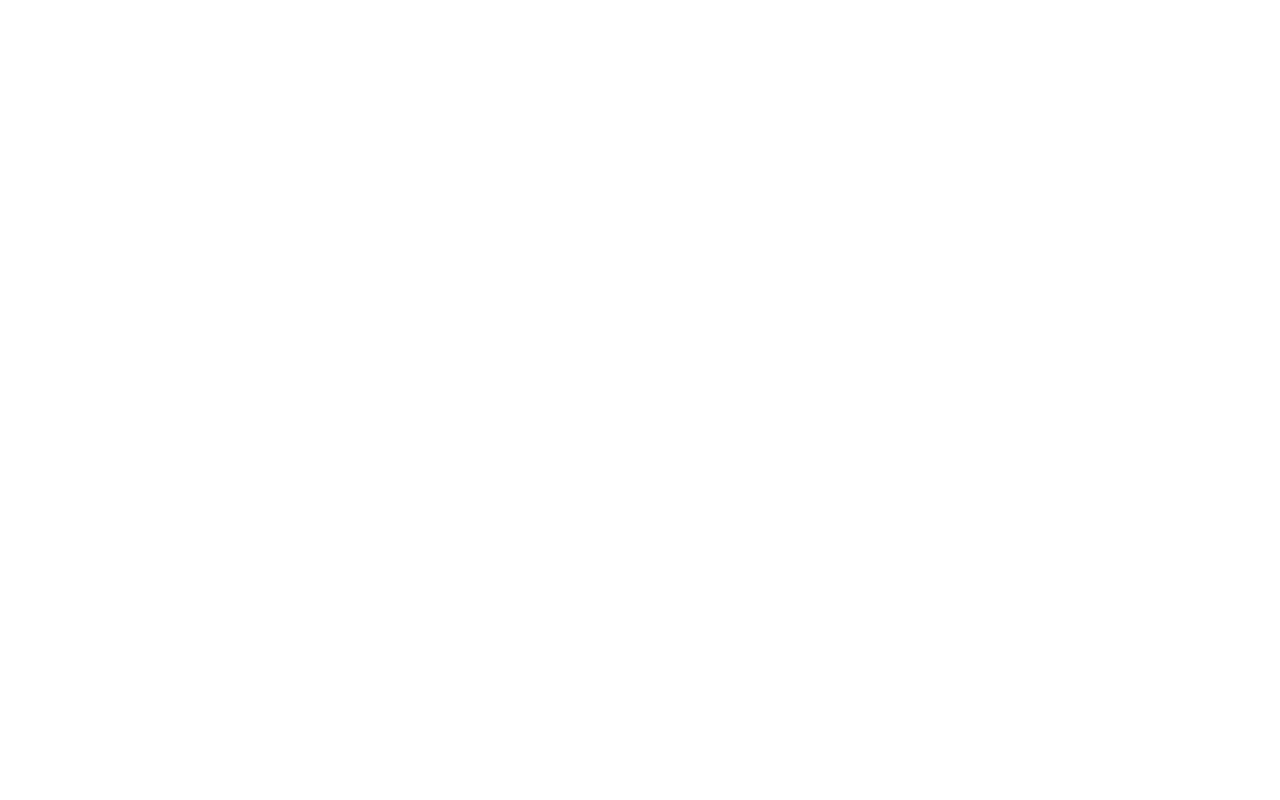
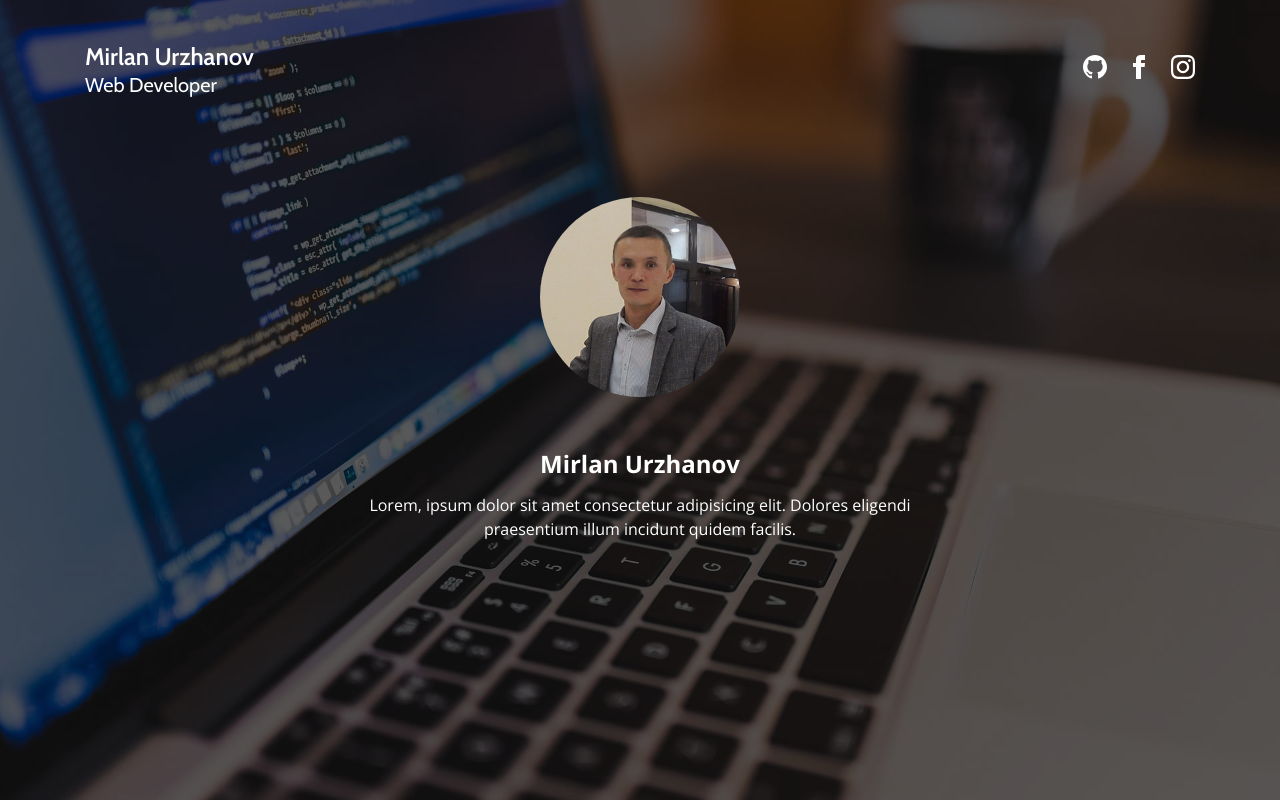
Before and after one commit to zhanybekovich/zhanybekovych.github.io, a plain HTML site: page index.html in a window 1280 px wide. Drawn offline with nearby package versions, Linux system fonts and the light colour scheme.

Commit message:
Add header

```diff
--- a/css/style.css
+++ b/css/style.css
@@ -0,0 +1,113 @@
+html {
+  box-sizing: border-box;
+}
+
+*,
+*:before,
+*:after {
+  box-sizing: inherit;
+}
+
+body {
+  margin: 0;
+  padding: 0;
+  /* font-family: 'Cabin', sans-serif; */
+  font-family: 'Open Sans', sans-serif;
+  font-size: 14px;
+  color: rgb(102, 102, 102);
+  line-height: 1.857;
+}
+
+.container {
+  max-width: 1140px;
+  margin: 0 auto;
+  padding: 0 15px;
+}
+
+.sr-only {
+  position: absolute;
+  width: 1px;
+  height: 1px;
+  padding: 0;
+  margin: -1px;
+  overflow: hidden;
+  clip: rect(0, 0, 0, 0);
+  white-space: nowrap;
+  border: 0;
+}
+
+/* HEADER */
+.header {
+  height: 100vh;
+  color: #fff;
+  background-image: url(../images/header-bg.jpg);
+  background-repeat: no-repeat;
+  background-position: center center;
+  background-size: cover;
+  background-color: rgba(0, 0, 0, .6);
+  background-blend-mode: multiply
+}
+
+.header__top {
+  display: flex;
+  justify-content: space-between;
+  align-items: center;
+  margin-bottom: 100px;
+  padding-top: 45px;
+}
+
+.header__content {
+  max-width: 595px;
+  margin: 0 auto;
+  text-align: center;
+}
+
+.header__img {
+  width: 200px;
+  height: 200px;
+  margin-bottom: 30px;
+  border-radius: 50%;
+}
+
+.header__title {
+  font-size: 24px;
+  font-weight: 700;
+  line-height: 1.083;
+}
+
+.header__text {
+  font-size: 16px;
+  line-height: 1.5;
+}
+
+
+
+.logo__link {
+  font-size: 24px;
+  line-height: 24px;
+  font-family: "Cabin", sans-serif;
+  font-weight: 700;
+  text-decoration: none;
+  color: #fff;
+}
+
+.logo__link span {
+  display: block;
+  font-size: 20px;
+  font-weight: 400;
+}
+
+.social-links {
+  margin: 0;
+  padding: 0;
+  list-style: none;
+  display: flex;
+}
+
+.social-links__item+.social-links__item {
+  margin-left: 20px;
+}
+
+.social-links__link path {
+  fill: #fff;
+}
--- a/index.html
+++ b/index.html
@@ -1,13 +1,71 @@
 <!DOCTYPE html>
 <html lang="en">
+
 <head>
   <meta charset="UTF-8">
   <meta http-equiv="X-UA-Compatible" content="IE=edge">
   <meta name="viewport" content="width=device-width, initial-scale=1.0">
   <title>Mirlan Urzhanov</title>
+  <link rel="preconnect" href="https://fonts.gstatic.com">
+  <link href="https://fonts.googleapis.com/css2?family=Cabin:wght@400;600&family=Open+Sans:wght@400;700&display=swap"
+    rel="stylesheet">
   <link rel="stylesheet" href="css/style.css">
 </head>
+
 <body>
+  <header class="header">
+    <div class="container">
+      <div class="header__top">
+        <div class="logo">
+          <a href="index.html" class="logo__link">
+            Mirlan Urzhanov <span>Web Developer</span>
+          </a>
+        </div>
+        <ul class="social-links">
+          <li class="social-links__item">
+            <a href="https://github.com/zhanybekovych" class="social-links__link" title="My Github Account"
+              target="_blank">
+              <span class="sr-only">My Github Account</span>
+              <svg xmlns="http://www.w3.org/2000/svg" width="24" height="24" viewBox="0 0 24 24">
+                <path
+                  d="M12 0c-6.626 0-12 5.373-12 12 0 5.302 3.438 9.8 8.207 11.387.599.111.793-.261.793-.577v-2.234c-3.338.726-4.033-1.416-4.033-1.416-.546-1.387-1.333-1.756-1.333-1.756-1.089-.745.083-.729.083-.729 1.205.084 1.839 1.237 1.839 1.237 1.07 1.834 2.807 1.304 3.492.997.107-.775.418-1.305.762-1.604-2.665-.305-5.467-1.334-5.467-5.931 0-1.311.469-2.381 1.236-3.221-.124-.303-.535-1.524.117-3.176 0 0 1.008-.322 3.301 1.23.957-.266 1.983-.399 3.003-.404 1.02.005 2.047.138 3.006.404 2.291-1.552 3.297-1.23 3.297-1.23.653 1.653.242 2.874.118 3.176.77.84 1.235 1.911 1.235 3.221 0 4.609-2.807 5.624-5.479 5.921.43.372.823 1.102.823 2.222v3.293c0 .319.192.694.801.576 4.765-1.589 8.199-6.086 8.199-11.386 0-6.627-5.373-12-12-12z" />
+              </svg>
+            </a>
+          </li>
+          <li class="social-links__item">
+            <a href="https://www.facebook.com/mirlan.urzhanov/" class="social-links__link" title="My Facebook Account"
+              target="_blank">
+              <span class="sr-only">My Facebook Account</span>
+              <svg xmlns="http://www.w3.org/2000/svg" width="24" height="24" viewBox="0 0 24 24">
+                <path
+                  d="M9 8h-3v4h3v12h5v-12h3.642l.358-4h-4v-1.667c0-.955.192-1.333 1.115-1.333h2.885v-5h-3.808c-3.596 0-5.192 1.583-5.192 4.615v3.385z" />
+              </svg>
+            </a>
+          </li>
+          <li class="social-links__item">
+            <a href="https://www.instagram.com/zhanybekovych/" class="social-links__link" title="My Instagram Account"
+              target="_blank">
+              <span class="sr-only">My Instagram Account</span>
+              <svg xmlns="http://www.w3.org/2000/svg" width="24" height="24" viewBox="0 0 24 24">
+                <path
+                  d="M12 2.163c3.204 0 3.584.012 4.85.07 3.252.148 4.771 1.691 4.919 4.919.058 1.265.069 1.645.069 4.849 0 3.205-.012 3.584-.069 4.849-.149 3.225-1.664 4.771-4.919 4.919-1.266.058-1.644.07-4.85.07-3.204 0-3.584-.012-4.849-.07-3.26-.149-4.771-1.699-4.919-4.92-.058-1.265-.07-1.644-.07-4.849 0-3.204.013-3.583.07-4.849.149-3.227 1.664-4.771 4.919-4.919 1.266-.057 1.645-.069 4.849-.069zm0-2.163c-3.259 0-3.667.014-4.947.072-4.358.2-6.78 2.618-6.98 6.98-.059 1.281-.073 1.689-.073 4.948 0 3.259.014 3.668.072 4.948.2 4.358 2.618 6.78 6.98 6.98 1.281.058 1.689.072 4.948.072 3.259 0 3.668-.014 4.948-.072 4.354-.2 6.782-2.618 6.979-6.98.059-1.28.073-1.689.073-4.948 0-3.259-.014-3.667-.072-4.947-.196-4.354-2.617-6.78-6.979-6.98-1.281-.059-1.69-.073-4.949-.073zm0 5.838c-3.403 0-6.162 2.759-6.162 6.162s2.759 6.163 6.162 6.163 6.162-2.759 6.162-6.163c0-3.403-2.759-6.162-6.162-6.162zm0 10.162c-2.209 0-4-1.79-4-4 0-2.209 1.791-4 4-4s4 1.791 4 4c0 2.21-1.791 4-4 4zm6.406-11.845c-.796 0-1.441.645-1.441 1.44s.645 1.44 1.441 1.44c.795 0 1.439-.645 1.439-1.44s-.644-1.44-1.439-1.44z" />
+              </svg>
+            </a>
+          </li>
+        </ul>
+      </div>
+      <div class="header__content">
+        <img class="header__img" src="images/mirlan-photo.jpg" alt="Mirlan">
+        <h1 class="header__title">
+          Mirlan Urzhanov
+        </h1>
+        <p class="header__text">
+          Lorem, ipsum dolor sit amet consectetur adipisicing elit. Dolores eligendi praesentium illum incidunt quidem
+          facilis.
+        </p>
+      </div>
+    </div>
+  </header>
+</body>
 
-</body>
 </html>
```
Also changed, not shown: images/header-bg.jpg (added), images/mirlan-photo.jpg (added).
